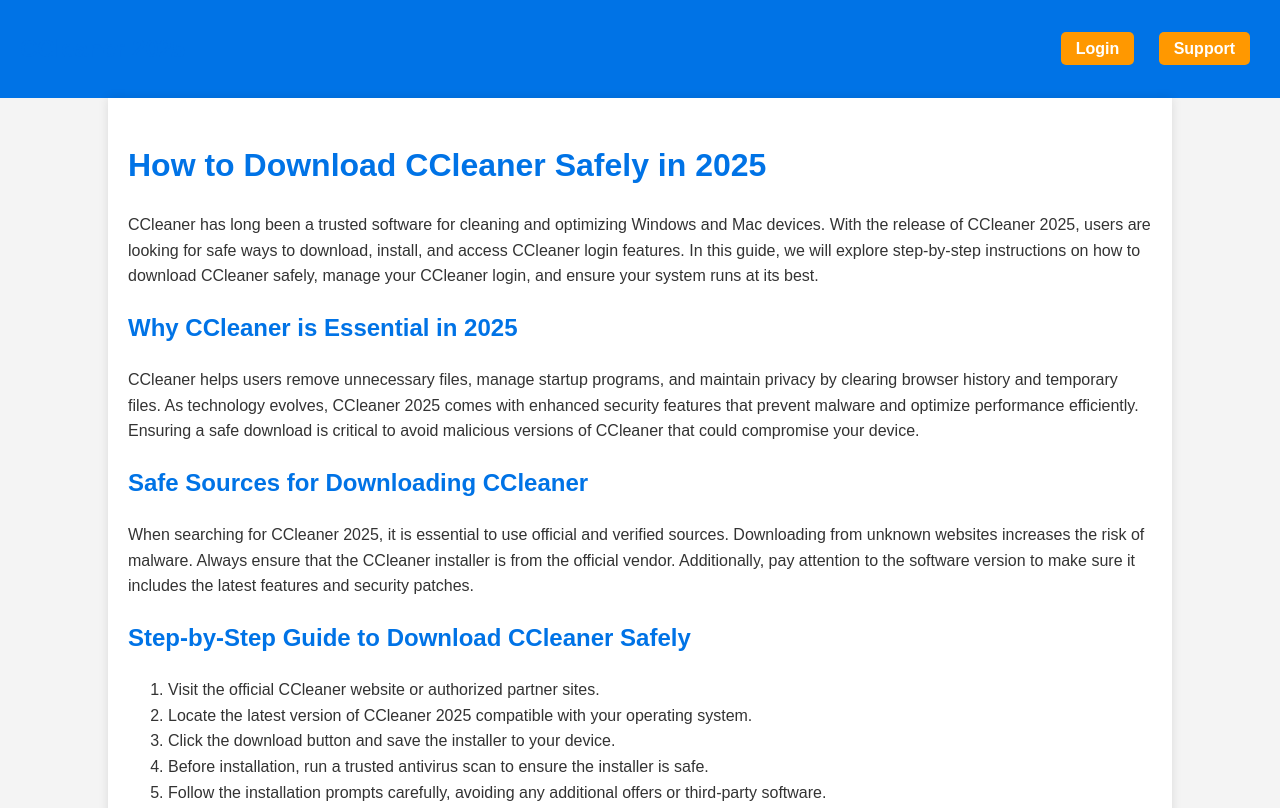
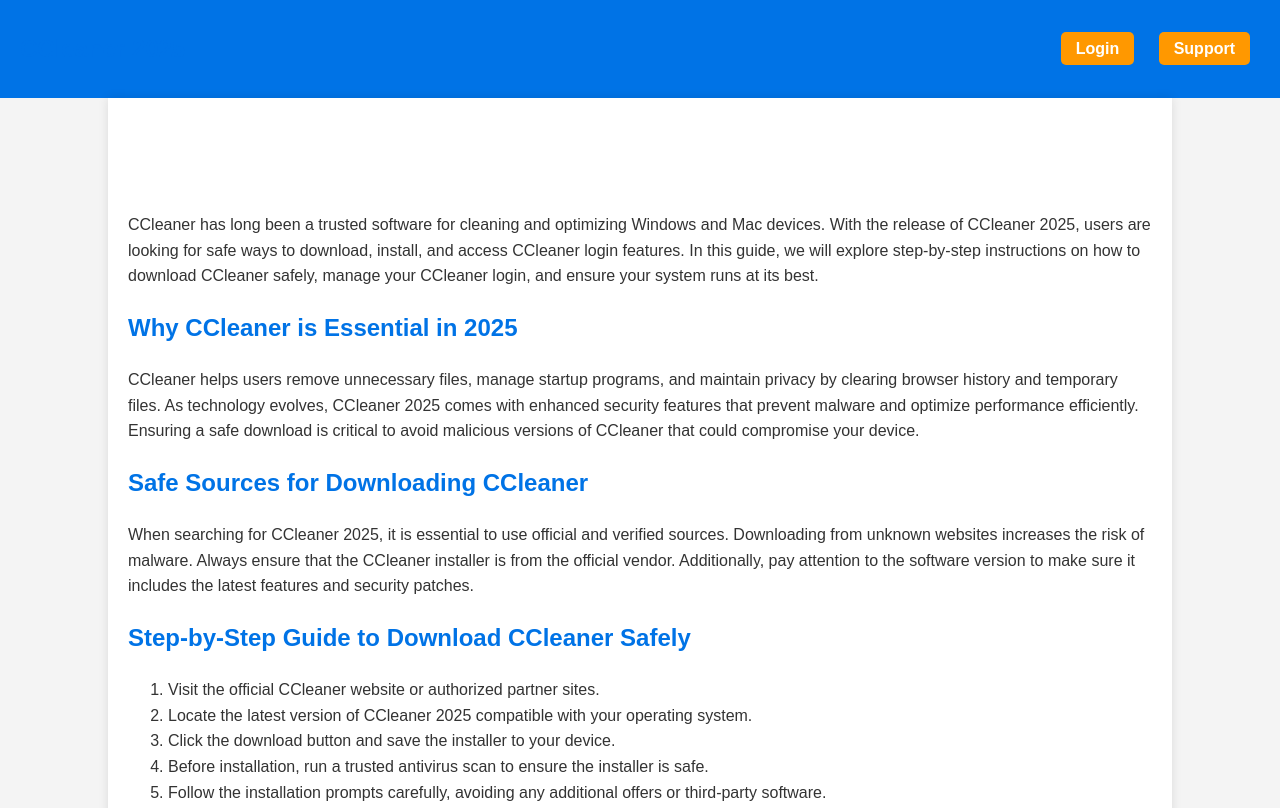
Before and after one commit to rajulodu786-boop/ccleanerhelp, a plain HTML site: page index.html in a window 1280 px wide. Shown: the top 808 px of the page. Drawn offline with Linux system fonts and the light colour scheme.

Commit message:
Update index.html

```diff
--- a/index.html
+++ b/index.html
@@ -46,7 +46,10 @@
             padding: 8px 15px;
             border-radius: 5px;
         }
-        h1, h2, h3 {
+        h1{
+color:white
+
+        } h2, h3 {
             color: #0073e6;
         }
         p {
```
